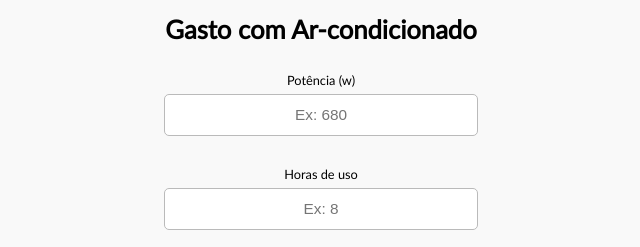
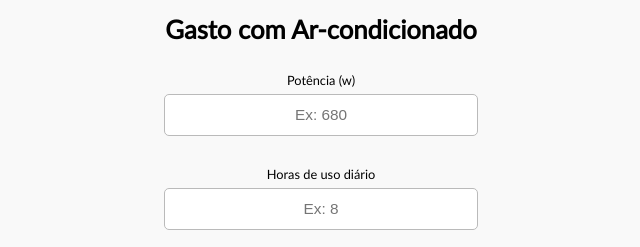
Before and after one commit to davidalves1/gasto-ar, a website: page index.html in a window 1280 px wide. Shown: the top 247 px of the page, 319-959 px from the left. Drawn offline with Linux system fonts and the light colour scheme.

Commit message:
Alterar label

```diff
--- a/index.html
+++ b/index.html
@@ -20,7 +20,7 @@
                 <input type="text" id="potencia" class="input-text" placeholder="Ex: 680">
             </div>
             <div class="mtop-2">
-                <label for="horas" class="input-label">Horas de uso</label>
+                <label for="horas" class="input-label">Horas de uso diário</label>
                 <br>
                 <input type="text" id="horas" class="input-text" placeholder="Ex: 8">
             </div>
```
